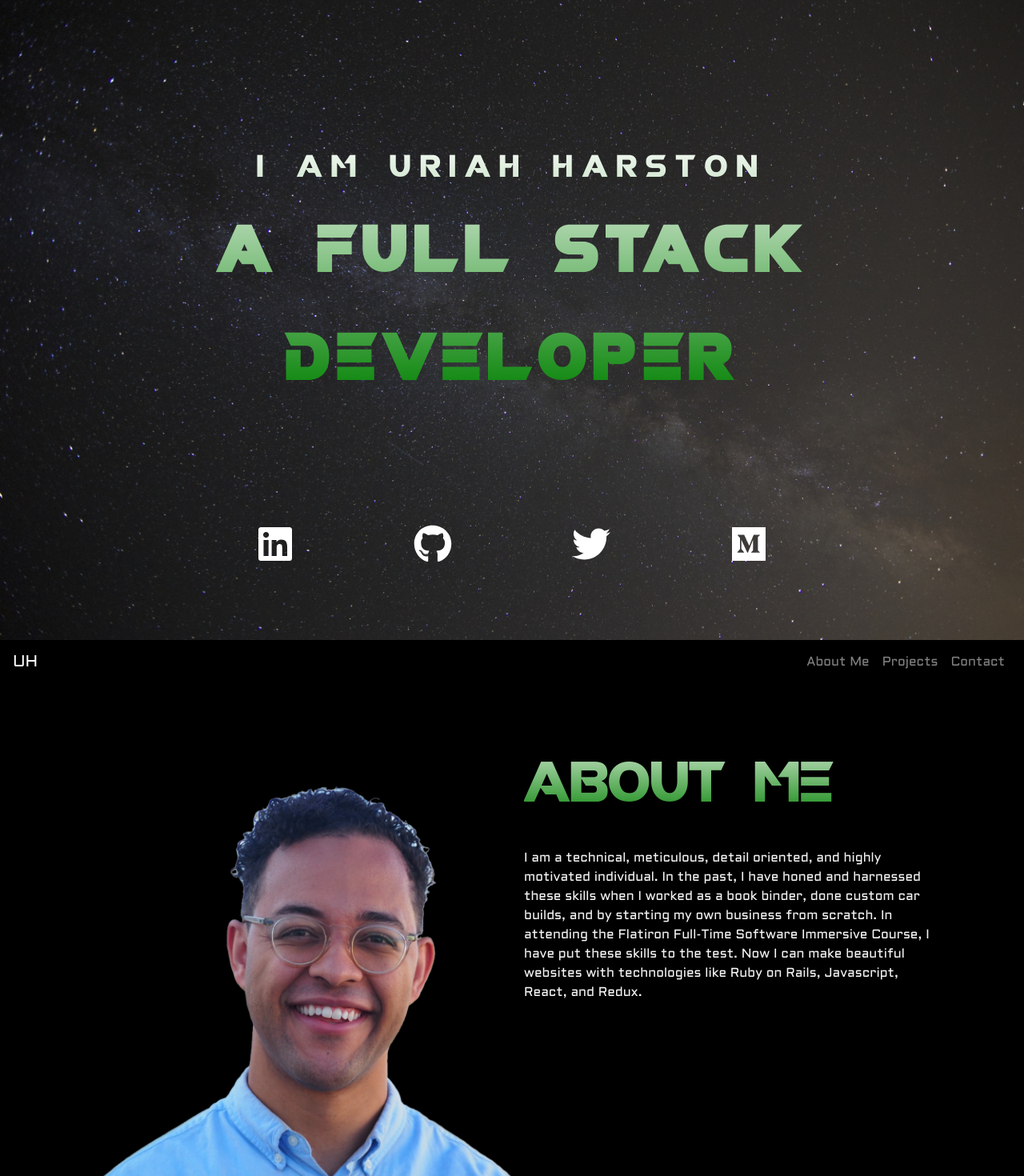
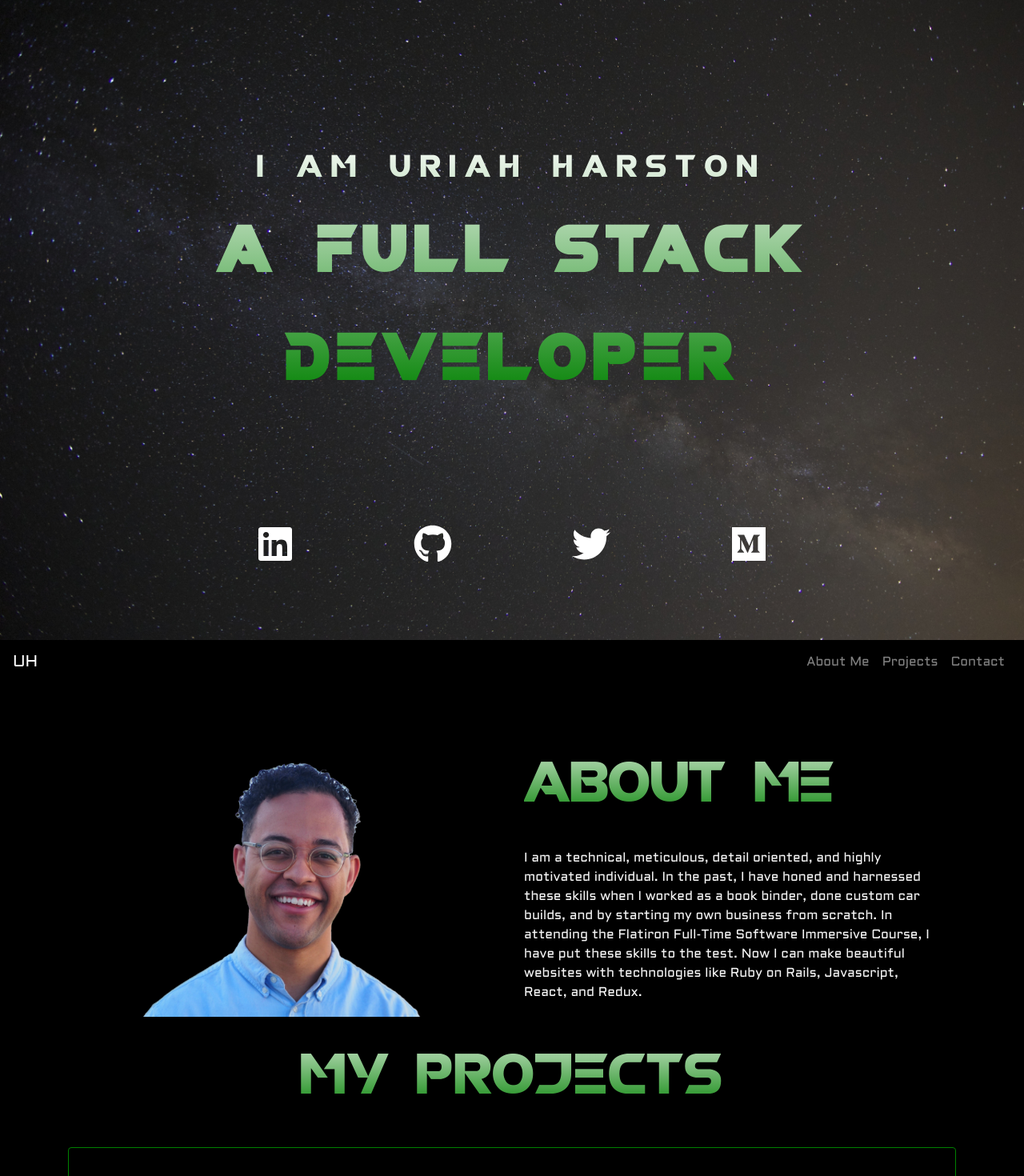
Before and after one commit to uharston/nextjs-harstondev, a Next.js app: page / in a window 1280 px wide. Shown: the top 1470 px of the page at 80% size. Built offline with nearby package versions, Linux system fonts and the light colour scheme.

Commit message:
Add Width of 70% to Profile Image

```diff
--- a/styles/globals.css
+++ b/styles/globals.css
@@ -286,6 +286,12 @@ i {
   padding-left:10px;
 }
 
+/* ABOUT SECTION */
+
+.profile-image {
+  width: 70%;
+}
+
 
 /* PROJECT SECTION */
 
```
